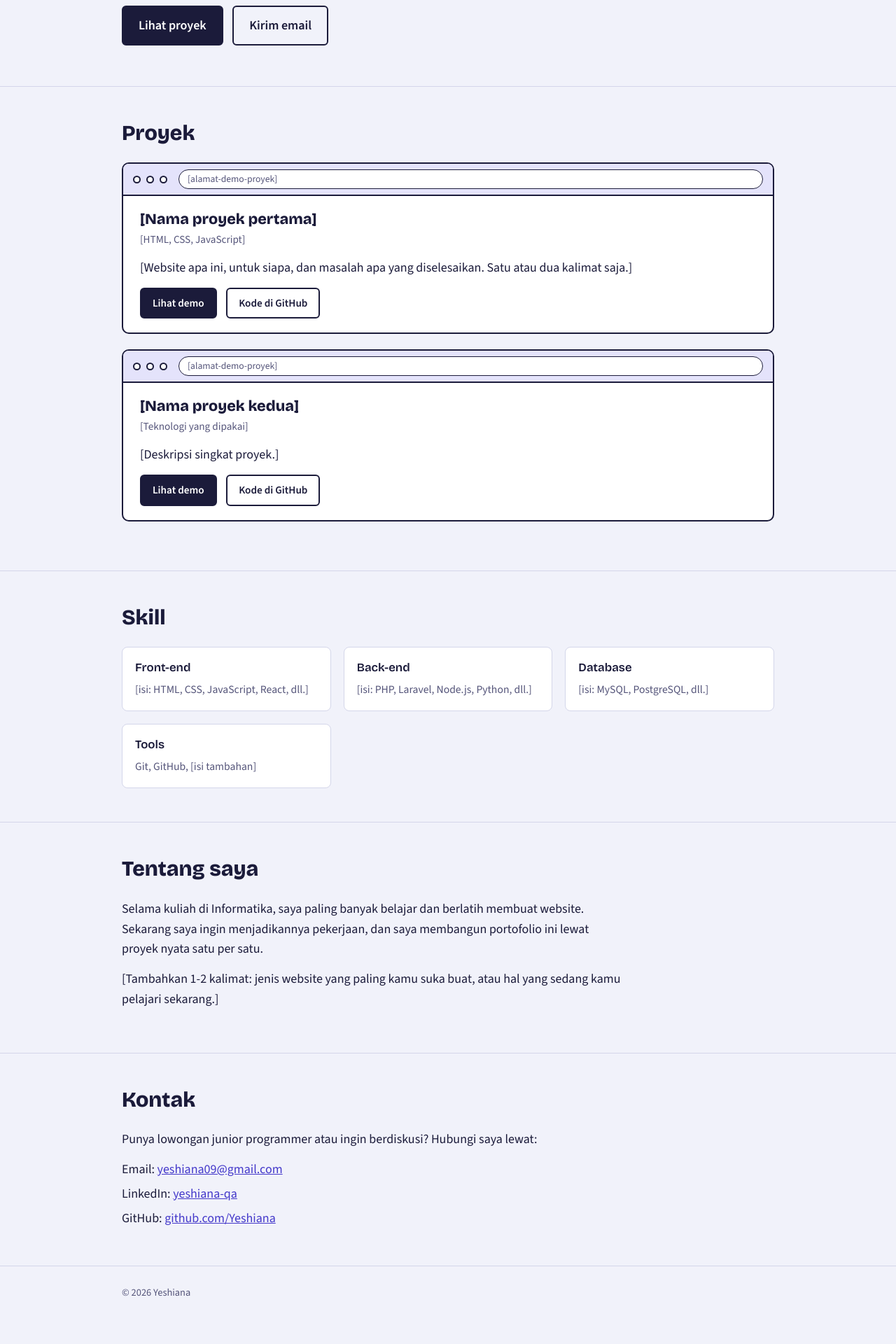
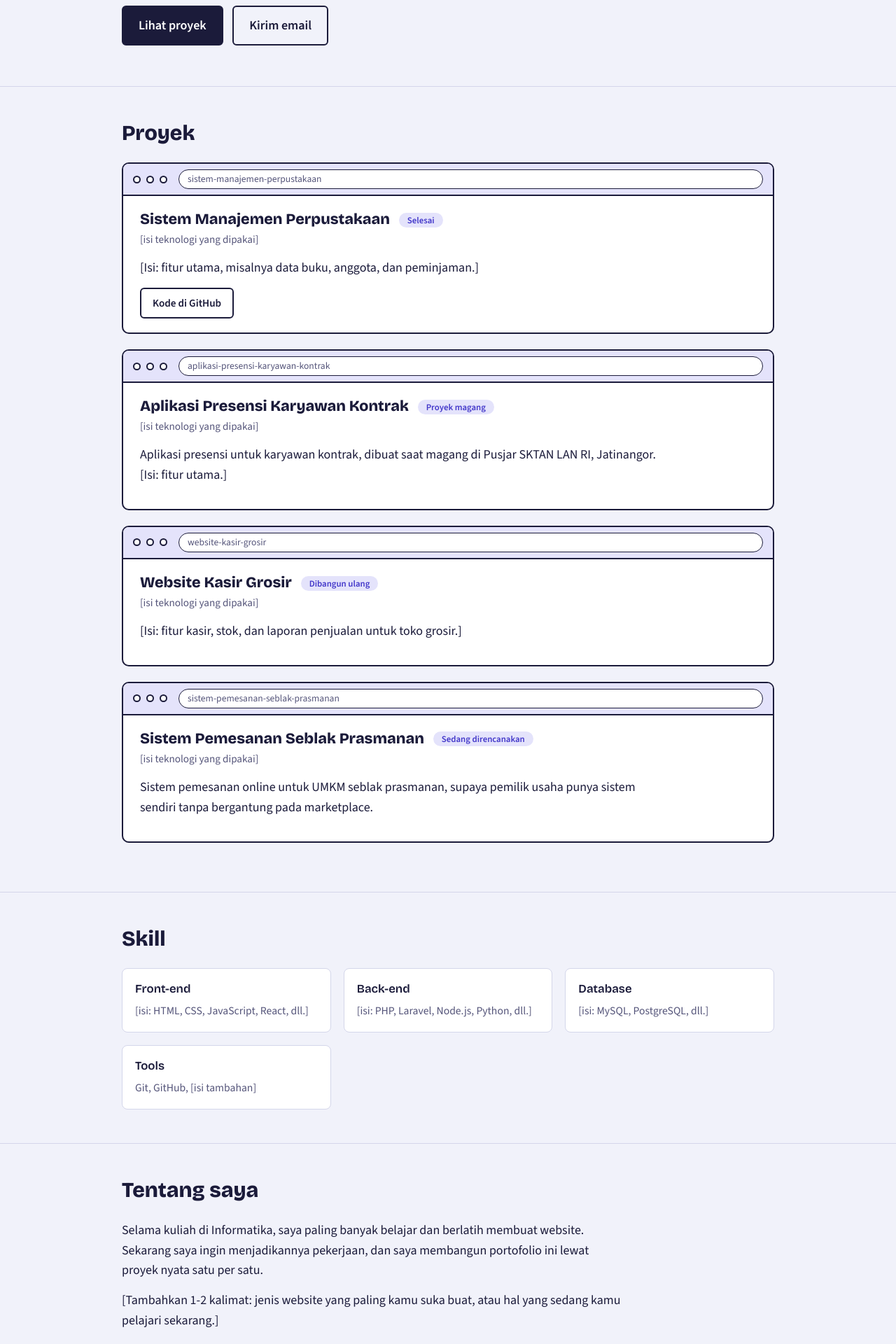
Before and after one commit to Yeshiana/yeshiana.github.io, a Jekyll site: the page index.html, which Jekyll copies as it is, in a window 1280 px wide. Shown: the part 576-2496 px from the top of the page at 70% size. Built offline with Jekyll 4.4.1, drawn with Linux system fonts in a browser that asks for light colours; before the commit the page ends 2474 px from its top, so only the background shows below that.

Commit message:
Add files via upload

```diff
--- a/index.html
+++ b/index.html
@@ -62,6 +62,7 @@ section p{max-width:40em;margin:0 0 14px}
 .proj p{margin:0 0 14px;max-width:42em}
 .proj .btn{padding:8px 16px;font-size:.95rem;margin-bottom:0}
 
+.chip{display:inline-block;vertical-align:middle;margin-left:8px;padding:2px 12px;border-radius:99px;background:var(--accent-soft);color:var(--accent);font:600 .8rem var(--body)}
 ul.plain{list-style:none;padding:0;margin:14px 0 0}
 ul.plain li{margin-bottom:6px}
 footer{padding:26px 0 40px;color:var(--muted);font-size:.9rem;border-top:1px solid var(--line)}
@@ -112,24 +113,39 @@ footer{padding:26px 0 40px;color:var(--muted);font-size:.9rem;border-top:1px sol
       <h2>Proyek</h2>
 
       <article class="proj">
-        <div class="bar" aria-hidden="true"><span class="dot"></span><span class="dot"></span><span class="dot"></span><span class="url">[alamat-demo-proyek]</span></div>
+        <div class="bar" aria-hidden="true"><span class="dot"></span><span class="dot"></span><span class="dot"></span><span class="url">sistem-manajemen-perpustakaan</span></div>
         <div class="body">
-          <h3>[Nama proyek pertama]</h3>
-          <p class="stack">[HTML, CSS, JavaScript]</p>
-          <p>[Website apa ini, untuk siapa, dan masalah apa yang diselesaikan. Satu atau dua kalimat saja.]</p>
-          <a class="btn primary" href="#">Lihat demo</a>
+          <h3>Sistem Manajemen Perpustakaan <span class="chip">Selesai</span></h3>
+          <p class="stack">[isi teknologi yang dipakai]</p>
+          <p>[Isi: fitur utama, misalnya data buku, anggota, dan peminjaman.]</p>
           <a class="btn ghost" href="#">Kode di GitHub</a>
         </div>
       </article>
+      <article class="proj">
+        <div class="bar" aria-hidden="true"><span class="dot"></span><span class="dot"></span><span class="dot"></span><span class="url">aplikasi-presensi-karyawan-kontrak</span></div>
+        <div class="body">
+          <h3>Aplikasi Presensi Karyawan Kontrak <span class="chip">Proyek magang</span></h3>
+          <p class="stack">[isi teknologi yang dipakai]</p>
+          <p>Aplikasi presensi untuk karyawan kontrak, dibuat saat magang di Pusjar SKTAN LAN RI, Jatinangor. [Isi: fitur utama.]</p>
 
+        </div>
+      </article>
       <article class="proj">
-        <div class="bar" aria-hidden="true"><span class="dot"></span><span class="dot"></span><span class="dot"></span><span class="url">[alamat-demo-proyek]</span></div>
+        <div class="bar" aria-hidden="true"><span class="dot"></span><span class="dot"></span><span class="dot"></span><span class="url">website-kasir-grosir</span></div>
         <div class="body">
-          <h3>[Nama proyek kedua]</h3>
-          <p class="stack">[Teknologi yang dipakai]</p>
-          <p>[Deskripsi singkat proyek.]</p>
-          <a class="btn primary" href="#">Lihat demo</a>
-          <a class="btn ghost" href="#">Kode di GitHub</a>
+          <h3>Website Kasir Grosir <span class="chip">Dibangun ulang</span></h3>
+          <p class="stack">[isi teknologi yang dipakai]</p>
+          <p>[Isi: fitur kasir, stok, dan laporan penjualan untuk toko grosir.]</p>
+
+        </div>
+      </article>
+      <article class="proj">
+        <div class="bar" aria-hidden="true"><span class="dot"></span><span class="dot"></span><span class="dot"></span><span class="url">sistem-pemesanan-seblak-prasmanan</span></div>
+        <div class="body">
+          <h3>Sistem Pemesanan Seblak Prasmanan <span class="chip">Sedang direncanakan</span></h3>
+          <p class="stack">[isi teknologi yang dipakai]</p>
+          <p>Sistem pemesanan online untuk UMKM seblak prasmanan, supaya pemilik usaha punya sistem sendiri tanpa bergantung pada marketplace.</p>
+
         </div>
       </article>
     </div>
```
